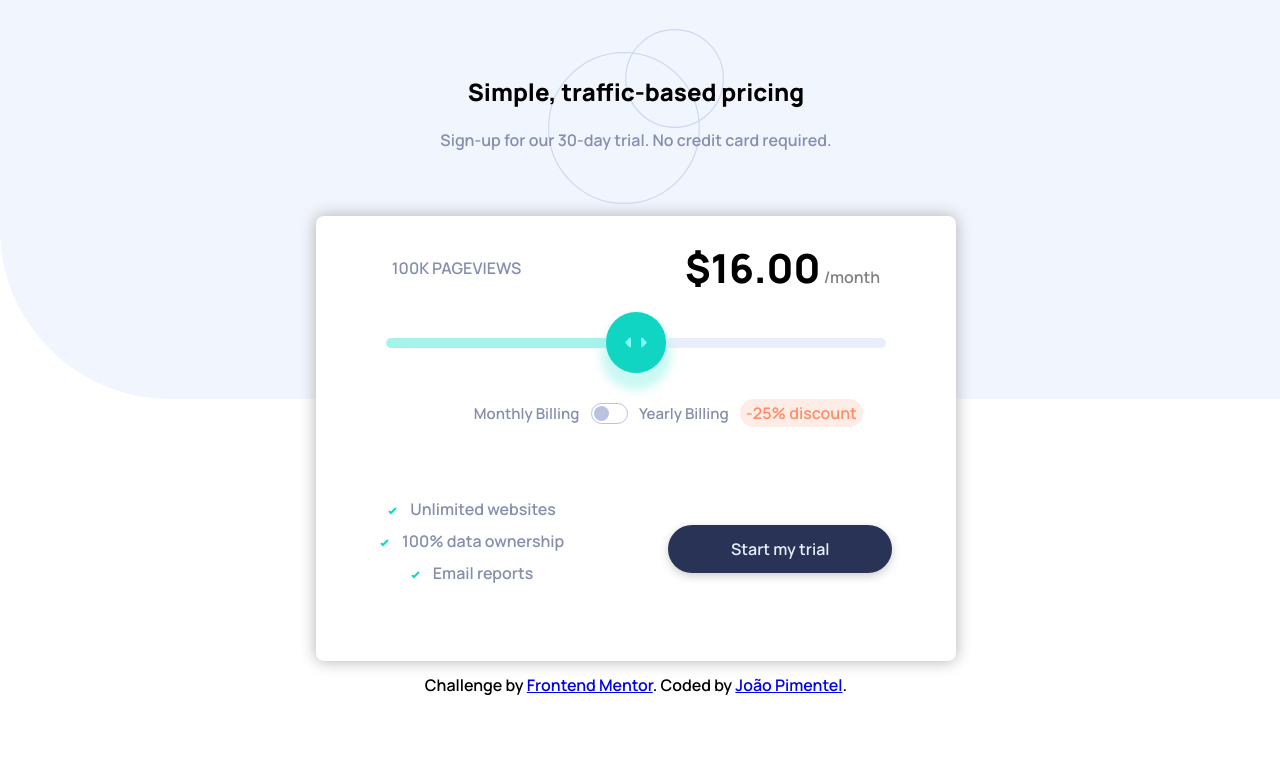
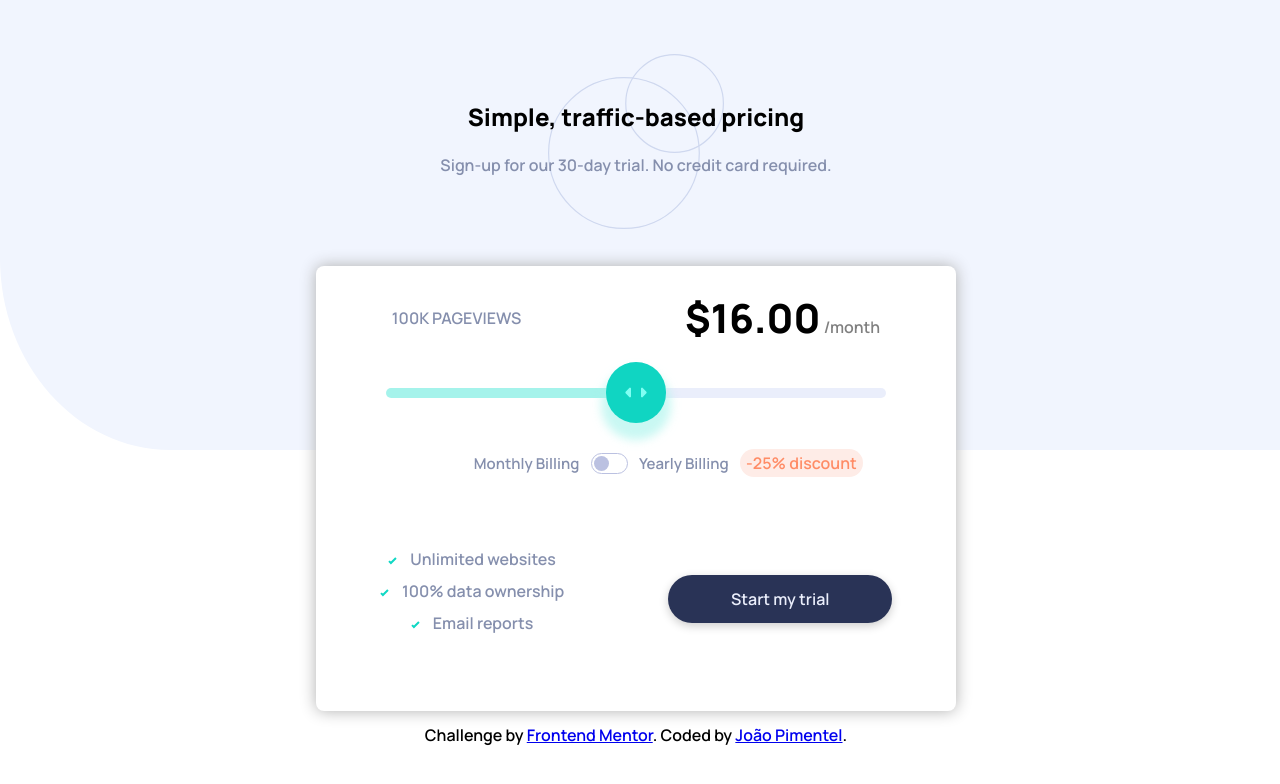
Before and after one commit to joaovitorpimentel/PrecoInterativo, a plain HTML site: page index.html in a window 1280 px wide. Drawn offline with Linux system fonts and the light colour scheme.

Commit message:
Arrumando background desktop

```diff
--- a/css/style.css
+++ b/css/style.css
@@ -6,7 +6,7 @@ body {
 }
 
 .header {
-  height: 200px;
+  height: 250px;
   display: flex;
   align-items: center;
   justify-content: center;
@@ -358,7 +358,7 @@ input[type='range']:focus {
 @media screen and (min-width: 376px) {
 
 body {
-  background-size: 100%;
+  background-size: 100% 450px;
 }
 
 .card {
```
